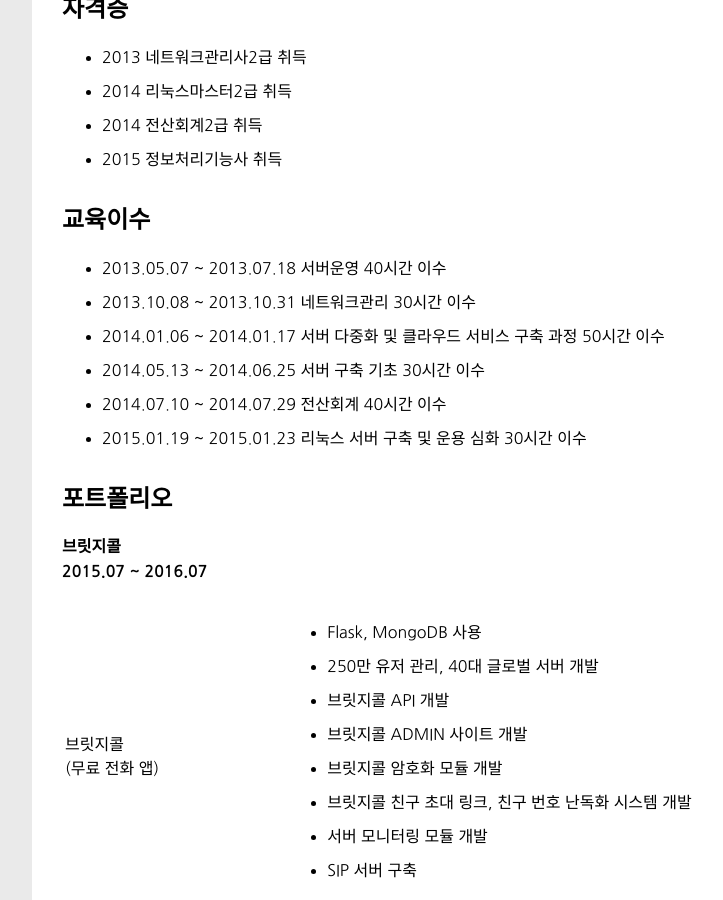
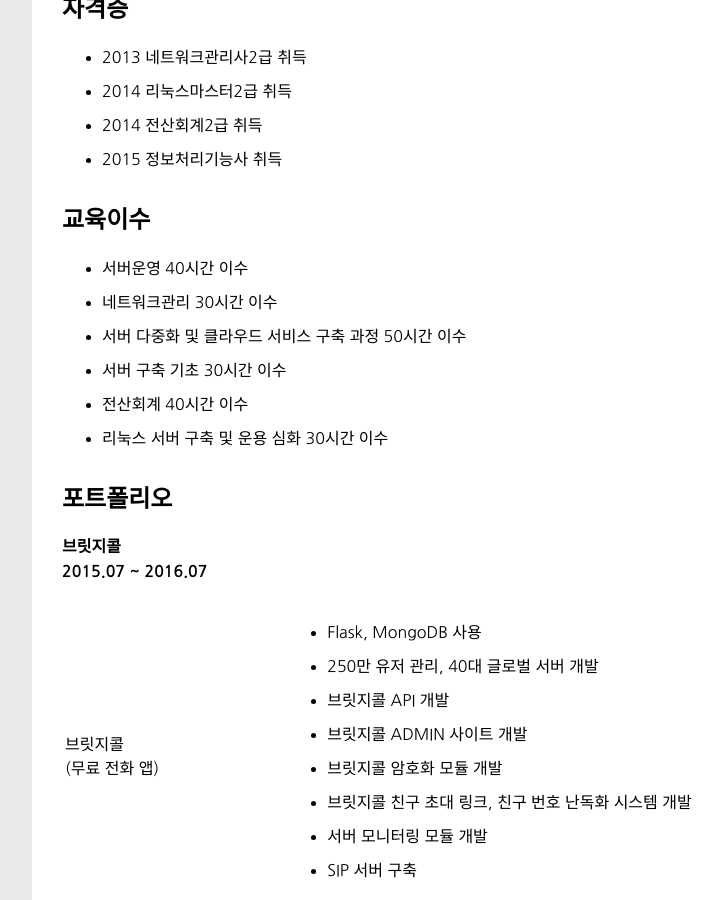
Before and after one commit to gureuso/gureuso.github.io, a Jekyll site: the page built from about.html, in a window 1280 px wide and 900 px high, scrolled down 685 px. Shown: the whole window, without its empty margins (268-991 px from the left). Built offline with Jekyll 4.4.1, drawn with Linux system fonts in a browser that asks for light colours; nearby versions of some CDN libraries; comment, search, counter and statistics services are not loaded.

Commit message:
Fix about page

```diff
--- a/about.html
+++ b/about.html
@@ -45,12 +45,12 @@
 
   <h2>교육이수</h2>
   <ul>
-    <li>2013.05.07 ~ 2013.07.18 서버운영 40시간 이수</li>
-    <li>2013.10.08 ~ 2013.10.31 네트워크관리 30시간 이수</li>
-    <li>2014.01.06 ~ 2014.01.17 서버 다중화 및 클라우드 서비스 구축 과정 50시간 이수</li>
-    <li>2014.05.13 ~ 2014.06.25 서버 구축 기초 30시간 이수</li>
-    <li>2014.07.10 ~ 2014.07.29 전산회계 40시간 이수</li>
-    <li>2015.01.19 ~ 2015.01.23 리눅스 서버 구축 및 운용 심화 30시간 이수</li>
+    <li>서버운영 40시간 이수</li>
+    <li>네트워크관리 30시간 이수</li>
+    <li>서버 다중화 및 클라우드 서비스 구축 과정 50시간 이수</li>
+    <li>서버 구축 기초 30시간 이수</li>
+    <li>전산회계 40시간 이수</li>
+    <li>리눅스 서버 구축 및 운용 심화 30시간 이수</li>
   </ul>
 
   <h2>포트폴리오</h2>
```
